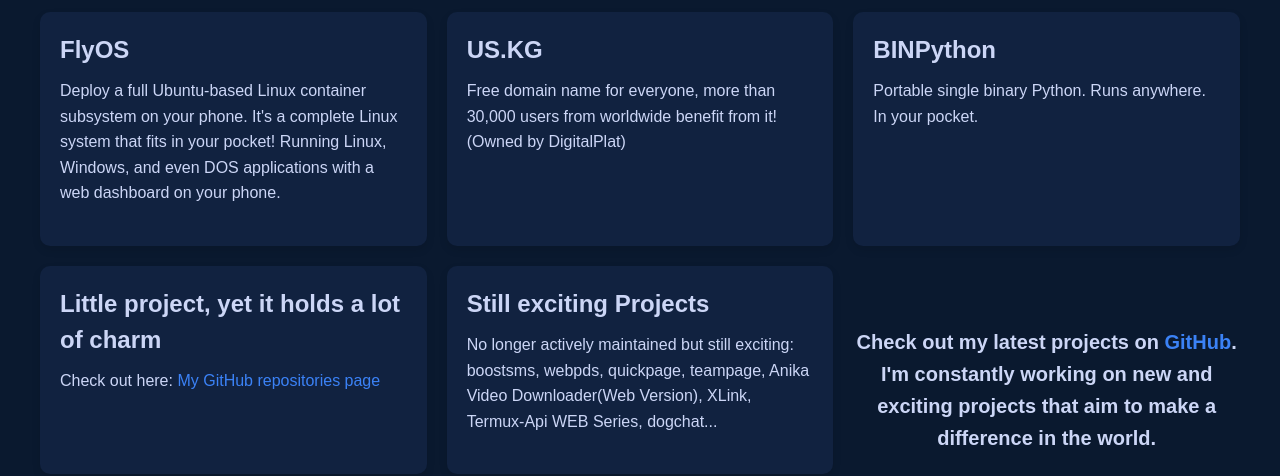
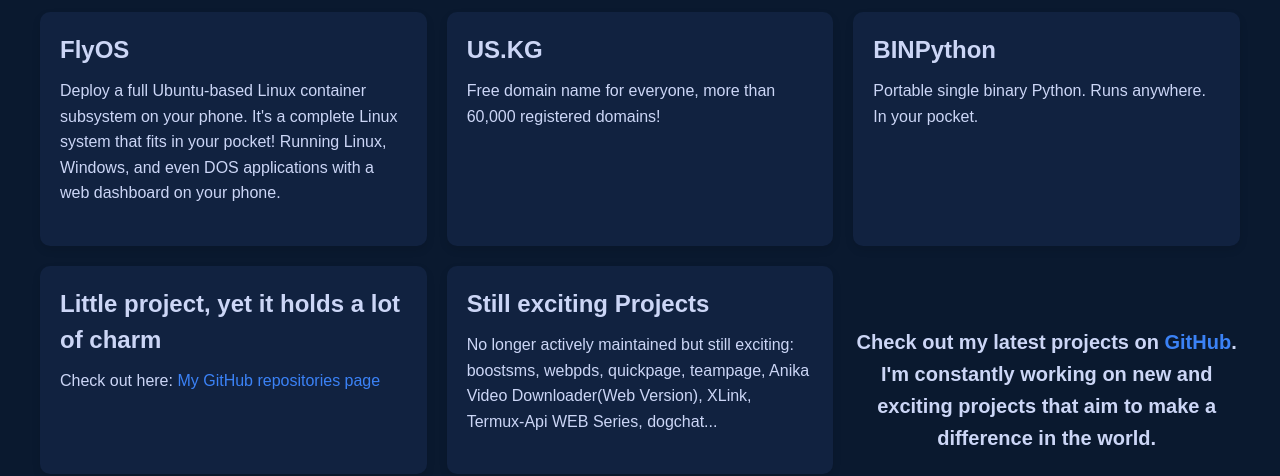
Before and after one commit to EdwardLab/edwarddev.com, a plain HTML site: page index.html in a window 1280 px wide. Shown: the part 1704-2180 px from the top of the page. Drawn offline with nearby package versions, Linux system fonts and the light colour scheme; animation ran at ten frames a second; a web font is replaced by a local one.

Commit message:
Update index.html

```diff
--- a/index.html
+++ b/index.html
@@ -397,7 +397,7 @@
         </div>
         <div class="project-card">
           <h3 class="project-title">US.KG</h3>
-          <p>Free domain name for everyone, more than 30,000 users from worldwide benefit from it! (Owned by DigitalPlat)</p>
+          <p>Free domain name for everyone, more than 60,000 registered domains!</p>
         </div>
         <div class="project-card">
           <h3 class="project-title">BINPython</h3>
@@ -498,7 +498,6 @@
       </div>
       <div class="footer-bottom">
         <p>&copy; 2024 Edward Hsing. All Rights Reserved.</p>
-        <p>Except where otherwise noted, Content on this site is licensed under a <a href="https://creativecommons.org/licenses/by/4.0/" target="_blank">CC BY 4.0</a>.</p>
         <p>This page is open source. <a href="https://github.com/EdwardLab/edwarddev.com/blob/main/index.html" target="_blank" class="text-blue-500"> Improve this page ↗</a></p>
         <nav>
           <a href="/policy/privacy.html" class="text-blue-500">Privacy Policy</a>&nbsp;|
```
